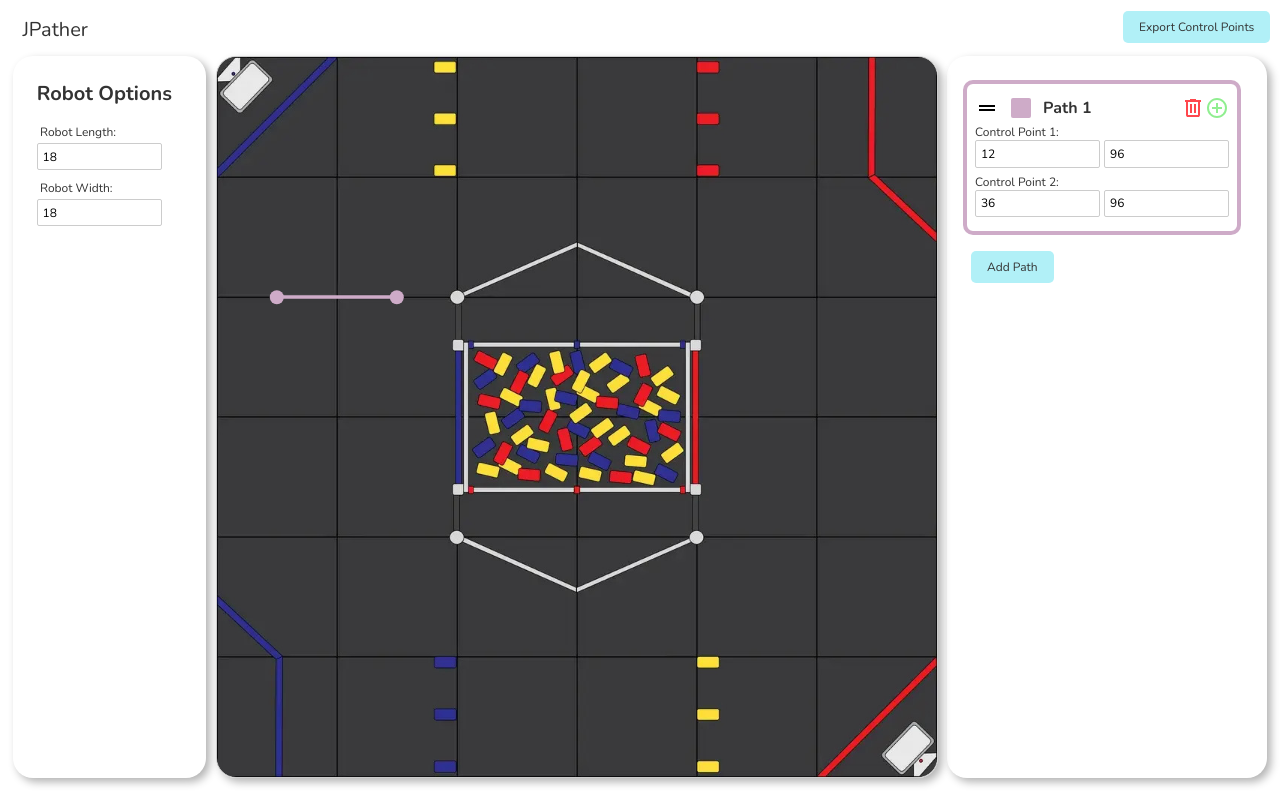
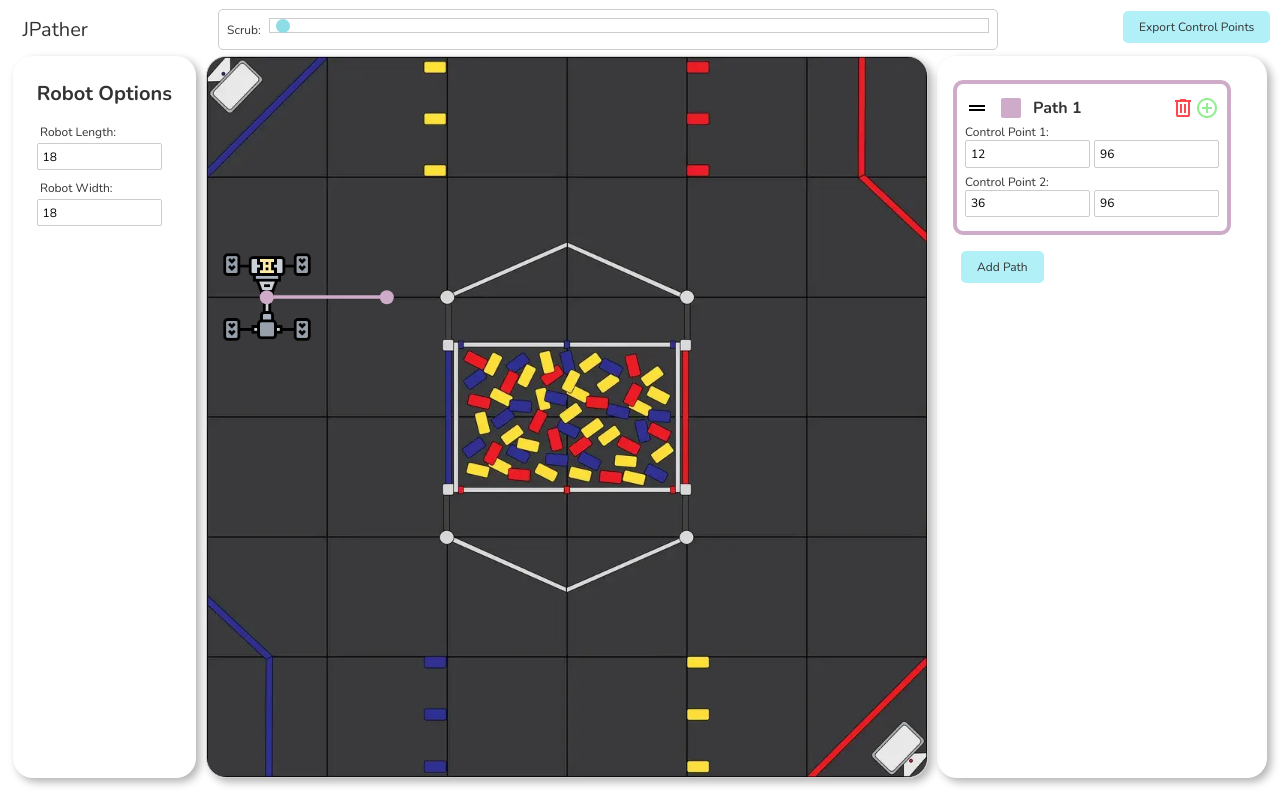
Before and after one commit to jwhof/jpather, a Svelte app in the folder frontend/: page / in a window 1280 px wide. Built offline with nearby package versions, Linux system fonts and the light colour scheme.

Commit message:
add robot moving

```diff
--- a/frontend/src/App.svelte
+++ b/frontend/src/App.svelte
@@ -178,6 +178,37 @@
 	function deletePath(pathId) {
 		paths.update(paths => paths.filter(path => path.id !== pathId));
 	}
+
+	let scrubValue = 0;
+	let robotX = 12;
+	let robotY = 96;
+
+	function updateRobotPosition() {
+		let totalPoints = 0;
+		$paths.forEach(path => {
+			totalPoints += path.bezierCurvePoints.length;
+		});
+
+		let accumulatedPoints = 0;
+		for (let path of $paths) {
+			if (scrubValue <= (accumulatedPoints + path.bezierCurvePoints.length) / totalPoints * 100) {
+				const relativeScrubValue = (scrubValue - accumulatedPoints / totalPoints * 100) / (path.bezierCurvePoints.length / totalPoints * 100);
+				const pointIndex = Math.floor(relativeScrubValue * (path.bezierCurvePoints.length - 1));
+				const point = path.bezierCurvePoints[pointIndex];
+				if (point) {
+					robotX = point.x;
+					robotY = point.y;
+				}
+				break;
+			}
+			accumulatedPoints += path.bezierCurvePoints.length;
+		}
+	}
+
+
+
+
+
 </script>
 
 <style>
@@ -235,7 +266,7 @@
 		height: 2%;
 		border-radius: 50%;
 		transform: translate(-50%, 50%);
-		z-index: 1;
+		z-index: 2;
 	}
 
 	.point:hover {
@@ -247,18 +278,21 @@
 	.curve {
 		stroke-width: 0.7;
 		fill: none;
+		position: absolute;
+		z-index: 3;
 	}
 
-	.menu {
+	.robot-options-menu {
 		display: flex;
 		justify-content: space-between;
 		align-items: left;
 		padding: 1rem;
 		flex-grow: 1;
+		height: 45vh;
 	}
 
 
-	.menu > * {
+	.robot-options-menu > * {
 		margin: 0.5rem;
 	}
 
@@ -329,7 +363,7 @@
 		width: 125px;
 	}
 
-	.path-header > button {
+	/* .path-header > button {
 		background: #B1F0F7;
 		border: none;
 		padding: 0.5rem 1.5rem;
@@ -337,7 +371,7 @@
 		border-radius: 5px;
 		cursor: pointer;
 		font-size: 0.75rem;
-	}
+	} */
 
 	.color-circle {
 		-webkit-appearance: none;
@@ -392,17 +426,70 @@
 		font-size: 0.75rem;
 	}
 
+	#robot {
+		position: absolute;
+		transform: translate(-50%, 50%);
+		z-index: 1;
+	}
+
+	.scrubbing-bar {
+		display: flex;
+		align-items: center;
+		background: white;
+		padding: 0.5rem;
+		border-radius: 5px;
+		border: 1px solid #ccc;
+		margin: 0.5rem;
+	}
+
+	.scrubbing-bar label {
+		margin-right: 0.5rem;
+		font-size: 0.75rem;
+	}
+
+	.scrubbing-bar input[type="range"] {
+		-webkit-appearance: none;
+		width: 90vh;
+		height: 5px;
+		background: white;
+		border-radius: 0%;
+		outline: none;
+	}
+
+	.scrubbing-bar input[type="range"]::-webkit-slider-thumb {
+		-webkit-appearance: none;
+		width: 14px;
+		height: 14px;
+		background: #8EDCE6;
+		border-radius: 50%;
+		cursor: pointer;
+	}
+
+	.scrubbing-bar input[type="range"]::-moz-range-thumb {
+		width: 14px;
+		height: 14px;
+		background: white;
+		border-radius: 50%;
+		cursor: pointer;
+	}
 
 </style>
 
 <div>
 	<div class="header">
 		<h1 class="page-title">JPather</h1>
+
+		<div class="scrubbing-bar">
+			<label for="scrub">Scrub:</label>
+			<input type="range" id="scrub" min="0" max="100" step="1" bind:value={scrubValue} on:input={updateRobotPosition} />
+		</div>
+
 		<button on:click={exportControlPoints}>Export Control Points</button>
 	</div>
 
 	<div class="container">
-		<div class="menu">
+		<div class="settings-column">
+			<div class="robot-options-menu">
 				<div>
 					<h2 class="section-title">Robot Options</h2>
 					<div class="robot-options">
@@ -416,6 +503,11 @@
 				</div>
 			</div>
 
+			<div class="field-settings">
+
+			</div>
+		</div>
+
 		<div class="field">
 			{#each $paths as path}
 				{#each path.controlPoints as { x, y }}
@@ -424,6 +516,7 @@
 				</div>
 				{/each}
 			{/each}
+
 			<svg viewBox="0 0 144 144" width="100%" height="100%" style="position: absolute; top: 0; left: 0;">
 				{#each $paths as path}
 					<polyline
@@ -433,6 +526,15 @@
 					/>
 				{/each}
 			</svg>
+
+
+
+			{#if $paths.length > 0}
+				<img src="/drivetrain.png" alt="Robot" id="robot" style="width: {robotWidth / 144 * 100}%; height: {robotLength / 144 * 100}%; left: {(robotX / 144) * 100}%; bottom: {(robotY / 144) * 100}%;" />
+			{/if}
+
+
+
 		</div>
 
 		<div class="paths">
@@ -445,6 +547,7 @@
 							<p class="path-title">Path {path.id + 1}</p>
 						</div>
 						<div class="add-and-remove">
+							<!-- svelte-ignore a11y-click-events-have-key-events -->
 							<svg xmlns="http://www.w3.org/2000/svg" height="24px" viewBox="0 -960 960 960" width="24px" fill="#FF474D" on:click={() => deletePath(path.id)} style="cursor: pointer;"><path d="M280-120q-33 0-56.5-23.5T200-200v-520h-40v-80h200v-40h240v40h200v80h-40v520q0 33-23.5 56.5T680-120H280Zm400-600H280v520h400v-520ZM360-280h80v-360h-80v360Zm160 0h80v-360h-80v360ZM280-720v520-520Z"/></svg>
 							<svg xmlns="http://www.w3.org/2000/svg" height="24px" viewBox="0 -960 960 960" width="24px" fill="#90EE90" on:click={() => addControlPointToPath(path.id)} on:keydown={(e) => { if (e.key === 'Enter') addControlPointToPath(path.id, x, y); }} style="cursor: pointer;"><path d="M440-280h80v-160h160v-80H520v-160h-80v160H280v80h160v160Zm40 200q-83 0-156-31.5T197-197q-54-54-85.5-127T80-480q0-83 31.5-156T197-763q54-54 127-85.5T480-880q83 0 156 31.5T763-763q54 54 85.5 127T880-480q0 83-31.5 156T763-197q-54 54-127 85.5T480-80Zm0-80q134 0 227-93t93-227q0-134-93-227t-227-93q-134 0-227 93t-93 227q0 134 93 227t227 93Zm0-320Z"/></svg>
 						</div>
```
Also changed, not shown: frontend/public/drivetrain.png (added). Lines whose indentation alone changed are shown as unchanged.
